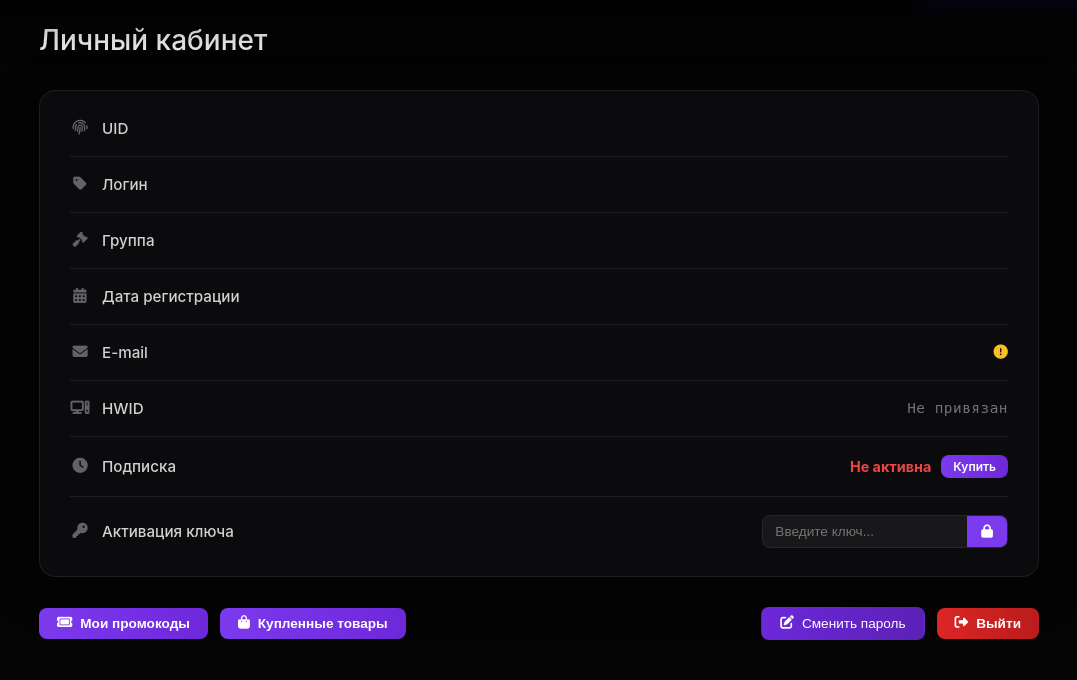
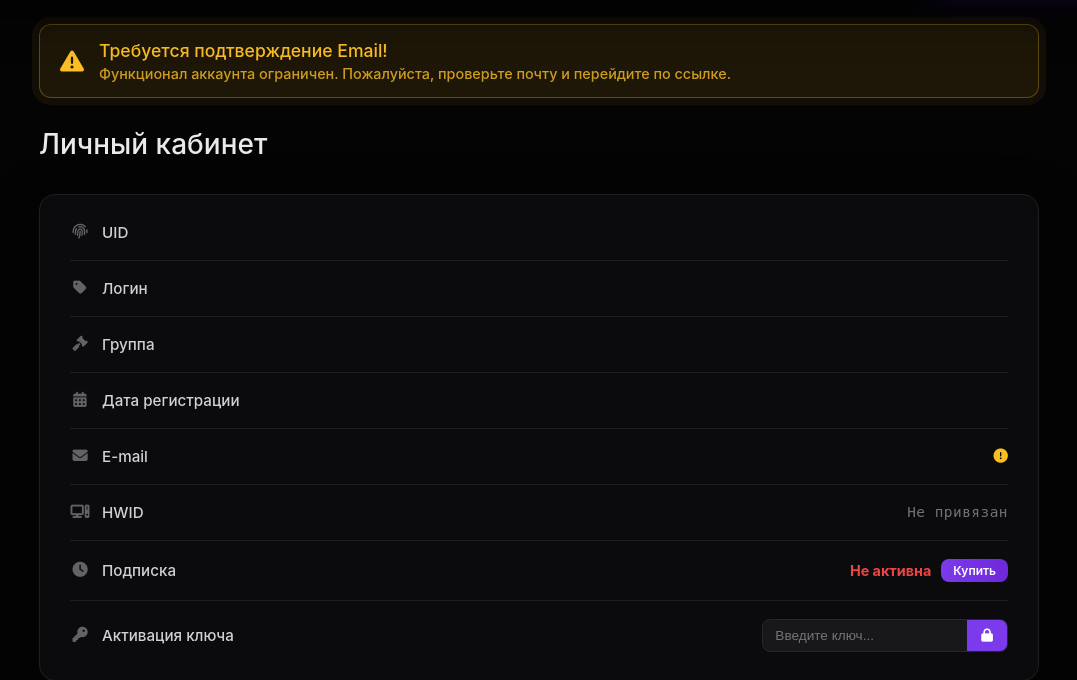
Before and after one commit to Nnbebra/fpbooster-server, a FastAPI app: template templates/account.html in a window 1280 px wide. Shown: the part 72-752 px from the top of the page, without its empty margins (101-1178 px from the left). Run offline with FastAPI, Linux system fonts and the light colour scheme; the template is opened without the code that fills it, so the values that code supplies are empty; parts of the project's set-up code (start-up, migrations or seed data) failed here and were passed over.

Commit message:
Update account.html

```diff
--- a/templates/account.html
+++ b/templates/account.html
@@ -14,6 +14,31 @@
         margin: 0 auto;
     }
 
+    /* Назойливое уведомление о неподтвержденной почте */
+    .email-alert {
+        background: rgba(251, 191, 36, 0.1);
+        border: 1px solid rgba(251, 191, 36, 0.3);
+        color: #fbbf24;
+        padding: 15px 20px;
+        border-radius: 12px;
+        margin-bottom: 30px;
+        display: flex;
+        align-items: center;
+        gap: 15px;
+        font-weight: 500;
+        animation: pulse-border 2s infinite;
+    }
+
+    .email-alert i {
+        font-size: 1.5rem;
+    }
+
+    @keyframes pulse-border {
+        0% { box-shadow: 0 0 0 0 rgba(251, 191, 36, 0.2); }
+        70% { box-shadow: 0 0 0 10px rgba(251, 191, 36, 0); }
+        100% { box-shadow: 0 0 0 0 rgba(251, 191, 36, 0); }
+    }
+
     .cabinet-header {
         margin-bottom: 2rem;
         margin-top: 0;
@@ -23,7 +48,7 @@
         color: #eaeaea;
     }
 
-    /* Карточка списка данных (темная, как на скрине) */
+    /* Карточка списка данных */
     .cabinet-card-list {
         background: #0b0b0d;
         border: 1px solid #1f1f22;
@@ -76,7 +101,7 @@
         letter-spacing: 0.5px;
     }
 
-    /* Градиентные фиолетовые кнопки */
+    /* Градиентные кнопки */
     .btn-gradient {
         background: linear-gradient(90deg, #7c3aed 0%, #6d28d9 100%);
         border: none;
@@ -99,7 +124,7 @@
         box-shadow: 0 0 15px rgba(124, 58, 237, 0.4);
     }
 
-    /* Второстепенные кнопки (Сменить пароль) */
+    /* Второстепенные кнопки */
     .btn-secondary {
         background: linear-gradient(90deg, #6d28d9 0%, #5b21b6 100%);
         color: #fff;
@@ -118,7 +143,7 @@
         transform: translateY(-1px);
     }
 
-    /* Кнопка выхода (Красная) */
+    /* Кнопка выхода */
     .btn-danger {
         background: linear-gradient(90deg, #dc2626 0%, #b91c1c 100%);
         color: #fff;
@@ -137,7 +162,7 @@
         color: #fff;
     }
 
-    /* Поле ввода ключа */
+    /* Поле ввода */
     .input-group-custom {
         display: flex;
         background: #18181b;
@@ -171,7 +196,7 @@
         background: #6d28d9;
     }
 
-    /* Блок кнопок снизу (с отступами) */
+    /* Блок кнопок */
     .actions-grid {
         display: flex;
         gap: 12px;
@@ -207,6 +232,18 @@
 
 {% block content %}
 <div class="cabinet-container">
+
+    <!-- НАЗОЙЛИВОЕ УВЕДОМЛЕНИЕ О ПОЧТЕ -->
+    {% if not user.email_confirmed %}
+    <div class="email-alert">
+        <i class="fa-solid fa-triangle-exclamation fa-shake"></i>
+        <div>
+            <div style="font-size:1.1rem; margin-bottom:4px;">Требуется подтверждение Email!</div>
+            <div style="font-size:0.9rem; opacity:0.8;">Функционал аккаунта ограничен. Пожалуйста, проверьте почту и перейдите по ссылке.</div>
+        </div>
+    </div>
+    {% endif %}
+
     <h3 class="cabinet-header">Личный кабинет</h3>
 
     <!-- Основной блок информации -->
@@ -261,7 +298,7 @@
             </span>
         </div>
 
-        <!-- HWID (Без кнопки сброса) -->
+        <!-- HWID -->
         <div class="cabinet-item">
             <span class="cabinet-item-label">
                 <i class="fa-solid fa-computer"></i> HWID
@@ -281,7 +318,7 @@
                 <i class="fa-solid fa-clock"></i> Подписка
             </span>
             <div class="cabinet-item-value">
-                {% if active_license and active_license.status == 'active' and (not active_license.expires or active_license.expires >= today_date) %}
+                {% if is_license_active %}
                     <span class="status-active">Активна {% if active_license.expires %}(до {{ active_license.expires.strftime("%d.%m.%Y") }}){% endif %}</span>
                     <a href="/buy" class="btn-gradient" style="padding: 4px 12px; font-size: 0.75rem;">Продлить</a>
                 {% else %}
@@ -317,13 +354,7 @@
             <i class="fa-solid fa-bag-shopping" style="margin-right:8px;"></i> Купленные товары
         </button>
 
-        {% if active_license and download_url %}
-        <a href="{{ download_url }}" target="_blank" class="btn-gradient">
-            <i class="fa-solid fa-cloud-arrow-down" style="margin-right:8px;"></i> Скачать лаунчер
-        </a>
-        {% endif %}
-
-        <!-- Распорка для сдвига кнопок вправо -->
+        <!-- Распорка -->
         <div class="spacer" style="flex: 1;"></div>
 
         <button type="button" class="btn-secondary" onclick="location.href='/change-password'">
```
